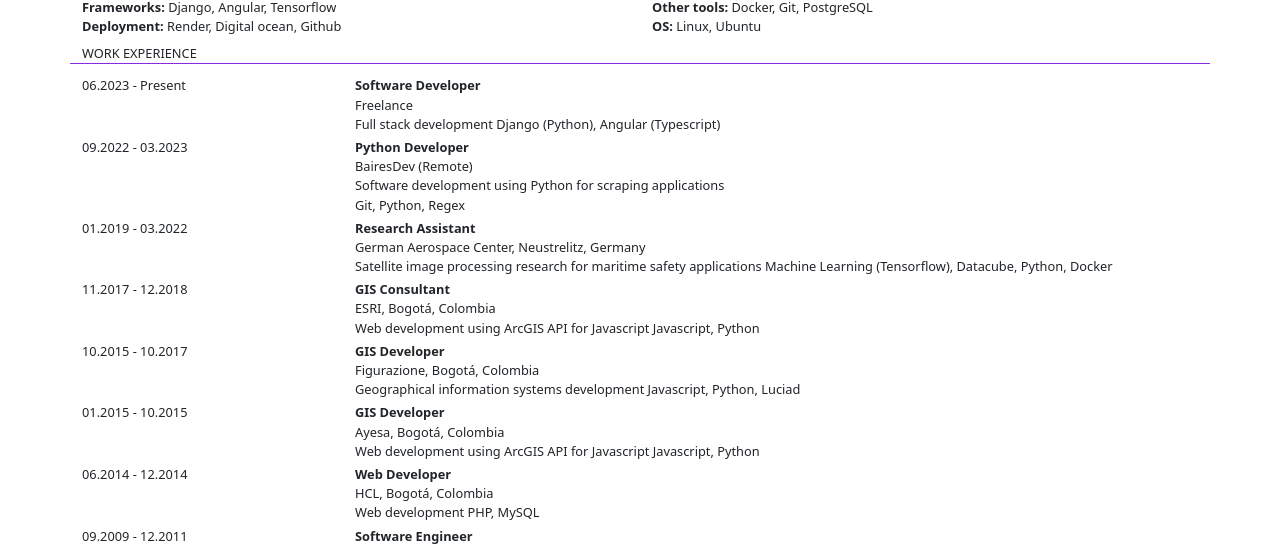
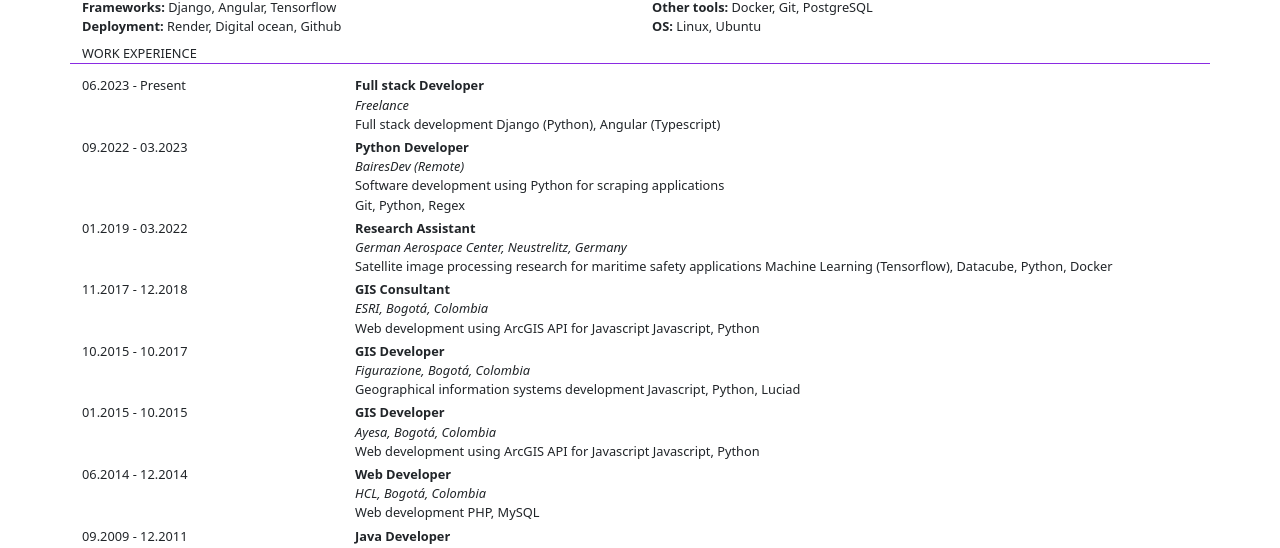
Before and after one commit to pateto/cv, an Angular app: page / in a window 1280 px wide. Shown: the part 398-946 px from the top of the page. Built offline with nearby package versions, Linux system fonts and the light colour scheme.

Commit message:
apply styles to company

```diff
--- a/src/app/app.component.css
+++ b/src/app/app.component.css
@@ -40,3 +40,7 @@
 .text-justify {
     text-align: justify;
 }
+
+.company {
+    font-style: italic;
+}
--- a/src/app/app.component.html
+++ b/src/app/app.component.html
@@ -103,9 +103,9 @@
         </div>
         <div class="col-9">
           <div class="row rol">
-            Software Developer
+            Full stack Developer
           </div>
-          <div class="row">
+          <div class="row company">
             Freelance
           </div>
           <div class="row">
@@ -123,7 +123,7 @@
           <div class="row rol">
             Python Developer
           </div>
-          <div class="row">
+          <div class="row company">
             BairesDev (Remote)
           </div>
           <div class="row">
@@ -141,7 +141,7 @@
           <div class="row rol">
             Research Assistant
           </div>
-          <div class="row">
+          <div class="row company">
             German Aerospace Center, Neustrelitz, Germany
           </div>
           <div class="row">
@@ -159,7 +159,7 @@
           <div class="row rol">
             GIS Consultant
           </div>
-          <div class="row">
+          <div class="row company">
             ESRI, Bogotá, Colombia
           </div>
           <div class="row">
@@ -177,7 +177,7 @@
           <div class="row rol">
             GIS Developer
           </div>
-          <div class="row">
+          <div class="row company">
             Figurazione, Bogotá, Colombia
           </div>
           <div class="row">
@@ -195,7 +195,7 @@
           <div class="row rol">
             GIS Developer
           </div>
-          <div class="row">
+          <div class="row company">
             Ayesa, Bogotá, Colombia
           </div>
           <div class="row">
@@ -213,7 +213,7 @@
           <div class="row rol">
             Web Developer
           </div>
-          <div class="row">
+          <div class="row company">
             HCL, Bogotá, Colombia
           </div>
           <div class="row">
@@ -229,9 +229,9 @@
         </div>
         <div class="col-9">
           <div class="row rol">
-            Software Engineer
+            Java Developer
           </div>
-          <div class="row">
+          <div class="row company">
             IGAC, Bogotá, Colombia
           </div>
           <div class="row">
```
